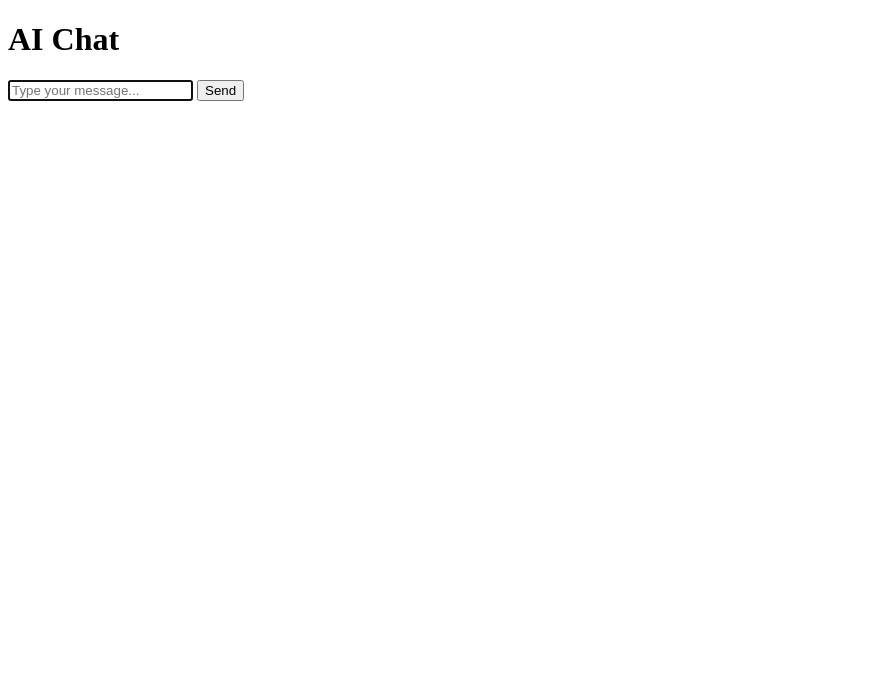
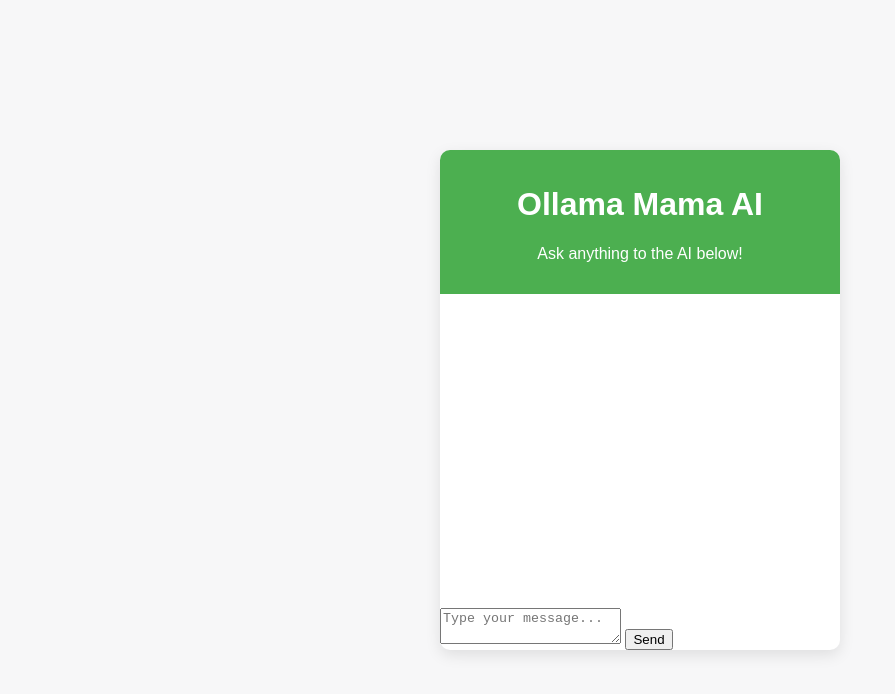
Before and after one commit to Rekt-Developer/ollama-mama, a plain HTML site: page public/index.html in a window 1280 px wide. Shown: the whole page, without its empty margins (0-895 px from the left). Drawn offline with Linux system fonts and the light colour scheme.

Commit message:
Update index.html

```diff
--- a/public/index.html
+++ b/public/index.html
@@ -3,21 +3,24 @@
 <head>
   <meta charset="UTF-8">
   <meta name="viewport" content="width=device-width, initial-scale=1.0">
-  <meta name="description" content="AI-powered chat with Cohere API">
-  <title>AI Chat with Cohere</title>
-  <link rel="stylesheet" href="style.css">
-  <script defer src="scripts.js"></script>
+  <title>Ollama Mama - AI Chat</title>
+  <link rel="stylesheet" href="styles.css">
 </head>
 <body>
   <div class="chat-container">
-    <header class="chat-header">
-      <h1>AI Chat</h1>
-    </header>
-    <main id="chat-box" class="chat-box"></main>
-    <div class="input-container">
-      <input type="text" id="user-input" class="user-input" placeholder="Type your message..." autofocus />
-      <button id="send-btn" class="send-btn">Send</button>
+    <div class="chat-header">
+      <h1>Ollama Mama AI</h1>
+      <p>Ask anything to the AI below!</p>
+    </div>
+    <div class="chat-box" id="chat-box">
+      <!-- Chat messages will be appended here -->
+    </div>
+    <div class="chat-input-container">
+      <textarea id="user-input" placeholder="Type your message..."></textarea>
+      <button id="send-btn">Send</button>
     </div>
   </div>
+
+  <script src="script.js"></script>
 </body>
 </html>
```
